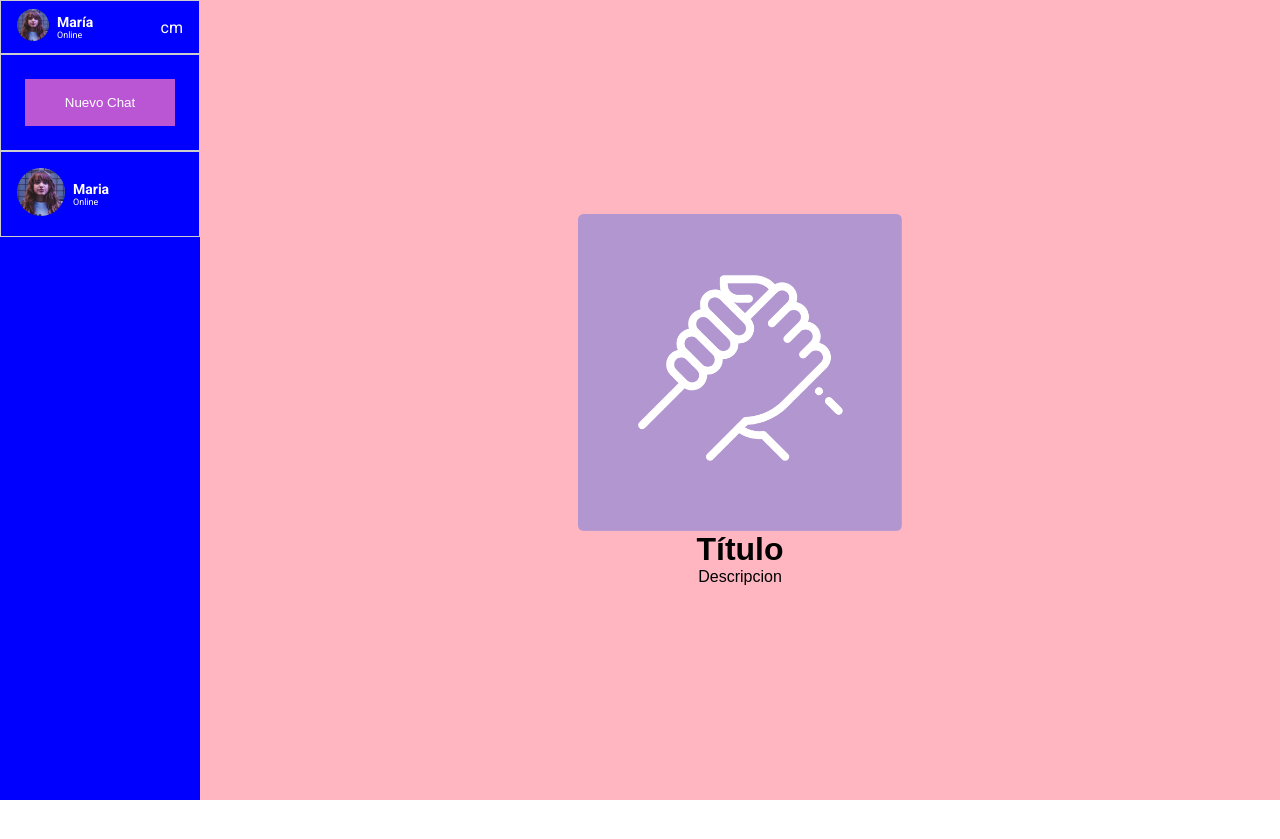
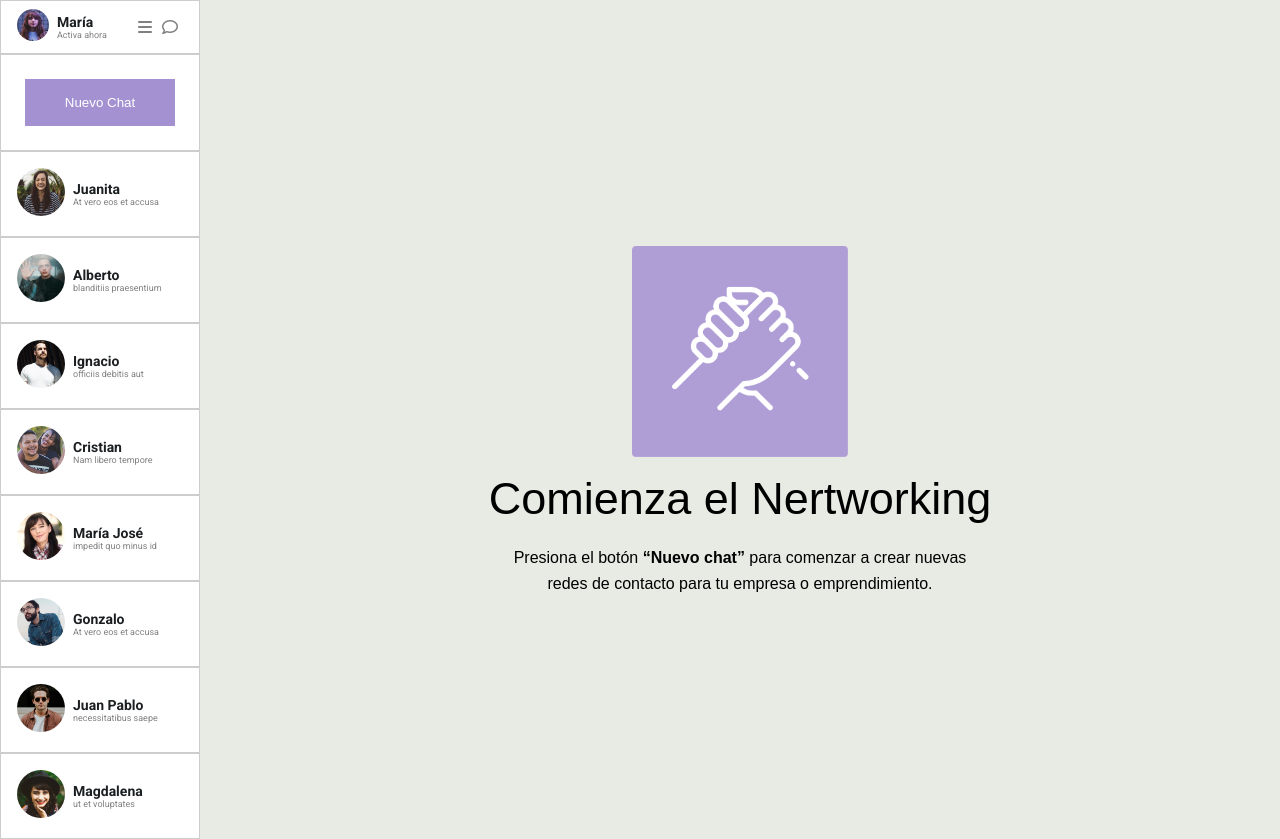
Before and after one commit to Revillot10/Sistema_mensajeria, a plain HTML site: page index.html in a window 1280 px wide. Before the commit the page ends 800 px from the top, so only its background shows below. Drawn offline with Linux system fonts and the light colour scheme.

Commit message:
commit final

```diff
--- a/assets/css/styles.css
+++ b/assets/css/styles.css
@@ -7,8 +7,8 @@
 }
 
 .lista-contactos{
-    background-color: blue;
-    color: white;
+    background-color: #fff;
+    color: #1b1f21;
     width: 20vh;
     min-height: 100vh;
     min-width: 200px;
@@ -16,7 +16,7 @@
 }
 
 .imagen-grande{
-    background-color: lightpink;
+    background-color: #e8ebe4;
     width: 100%;
     display: flex;
     flex-direction: column;
@@ -26,7 +26,7 @@
 }
 
 .imagen-grande img{
-    width: 30%;
+    width: 20%;
 }
 
 .usuario-conectado{
@@ -41,6 +41,11 @@
     justify-content: end;
 }
 
+.opciones-usuario-conectado i{
+    margin: 5px;
+    color: gray;
+}
+
 .datos-usuario-conectado{
     width: 100%;
     padding: 0 0.5rem;
@@ -51,10 +56,11 @@
 }
 .status-usuario-conectado{
     font-size: xx-small;
+    color: gray;
 }
 
 .btn-nuevo-chat{
-    background-color: mediumorchid;
+    background-color: #a491d2;
     color: white;
     text-decoration: none;
     padding: 1rem;
@@ -79,20 +85,27 @@
     align-items: center;
 }
 
-.datos-usuario-contacto{
-    padding: 0.4rem;
-}
-
-.nombre-usuario-contacto{
-    font-size: 12px;
-}
-
-status-usuario-contacto{
-    font-size: 12px;
-}
-
 .avatar-usuario-contacto img{
     border-radius: 50%;
     width: 48px;
     height: 48px;
 }
+.datos-usuario-contacto{
+    padding: 0.4rem;
+}
+.nombre-usuario-contacto{
+    font-size: 12px;
+}
+status-usuario-contacto{
+    font-size: 12px;
+}
+
+.texto-imagen-grande{
+    font-size: 45px;
+    padding: 1rem;
+}
+
+.texto-imagen-grande-2{
+    font-size: 16px;
+    padding: 0.5rem;
+}
--- a/index.html
+++ b/index.html
@@ -3,7 +3,7 @@
 <head>
     <meta charset="UTF-8">
     <meta name="viewport" content="width=device-width, initial-scale=1.0">
-    <title>Best Design</title>
+    <title>Sistema de Mensajería</title>
     <link rel="stylesheet" href="./assets/css/styles.css">
     <script src="https://kit.fontawesome.com/59fa9f5778.js" crossorigin="anonymous"></script>
     <link rel="preconnect" href="https://fonts.googleapis.com">
@@ -12,7 +12,6 @@
     <link href="https://fonts.googleapis.com/css2?family=Open+Sans:ital,wght@0,300..800;1,300..800&family=Roboto:ital,wght@0,100;0,300;0,400;0,500;0,700;0,900;1,100;1,300;1,400;1,500;1,700;1,900&display=swap" rel="stylesheet">
 
 </head>
-
 <body>
     <div class="main-container">
         <div class="lista-contactos">
@@ -22,11 +21,11 @@
                 </div>
                 <div class="datos-usuario-conectado">
                     <p class="nombre-usuario-conectado">María</p>
-                    <p class="status-usuario-conectado">Online</p>
+                    <p class="status-usuario-conectado">Activa ahora</p>
                 </div>
                 <div class="opciones-usuario-conectado">
-                    <p>c</p>
-                    <p>m</p>
+                    <i class="fas fa-bars"></i>
+                    <i class="fa-regular fa-comment"></i>
                 </div>
             </div>
             <div class="div-btn-nuevo-chat">
@@ -34,18 +33,90 @@
             </div>
             <div class="contacto">
                 <div class="avatar-usuario-contacto">
-                    <img src="./assets/img/maria.jpg" />
+                    <img src="./assets/img/Juanita.jpg" />
                 </div>
                 <div class="datos-usuario-conectado">
-                    <p class="nombre-usuario-conectado">Maria</p>
-                    <p class="status-usuario-conectado">Online</p>
+                    <p class="nombre-usuario-conectado">Juanita</p>
+                    <p class="status-usuario-conectado">At vero eos et accusa</p>
                 </div>
             </div>
+
+            <div class="contacto">
+                <div class="avatar-usuario-contacto">
+                    <img src="./assets/img/Alberto.jpg" />
+                </div>
+                <div class="datos-usuario-conectado">
+                    <p class="nombre-usuario-conectado">Alberto</p>
+                    <p class="status-usuario-conectado">blanditiis praesentium</p>
+                </div>
+            </div>
+
+            <div class="contacto">
+                <div class="avatar-usuario-contacto">
+                    <img src="./assets/img/Ignacio.jpg" />
+                </div>
+                <div class="datos-usuario-conectado">
+                    <p class="nombre-usuario-conectado">Ignacio</p>
+                    <p class="status-usuario-conectado">officiis debitis aut</p>
+                </div>
+            </div>
+
+            <div class="contacto">
+                <div class="avatar-usuario-contacto">
+                    <img src="./assets/img/Cristian.jpg" />
+                </div>
+                <div class="datos-usuario-conectado">
+                    <p class="nombre-usuario-conectado">Cristian</p>
+                    <p class="status-usuario-conectado">Nam libero tempore</p>
+                </div>
+            </div>
+
+            <div class="contacto">
+                <div class="avatar-usuario-contacto">
+                    <img src="./assets/img/Maria_jose.jpg" />
+                </div>
+                <div class="datos-usuario-conectado">
+                    <p class="nombre-usuario-conectado">María José</p>
+                    <p class="status-usuario-conectado">impedit quo minus id</p>
+                </div>
+            </div>
+
+            <div class="contacto">
+                <div class="avatar-usuario-contacto">
+                    <img src="./assets/img/Gonzalo.jpg" />
+                </div>
+                <div class="datos-usuario-conectado">
+                    <p class="nombre-usuario-conectado">Gonzalo</p>
+                    <p class="status-usuario-conectado">At vero eos et accusa</p>
+                </div>
+            </div>
+
+            <div class="contacto">
+                <div class="avatar-usuario-contacto">
+                    <img src="./assets/img/Juan_pablo.jpg" />
+                </div>
+                <div class="datos-usuario-conectado">
+                    <p class="nombre-usuario-conectado">Juan Pablo</p>
+                    <p class="status-usuario-conectado">necessitatibus saepe</p>
+                </div>
+            </div>
+
+            <div class="contacto">
+                <div class="avatar-usuario-contacto">
+                    <img src="./assets/img/Magdalena.jpg" />
+                </div>
+                <div class="datos-usuario-conectado">
+                    <p class="nombre-usuario-conectado">Magdalena</p>
+                    <p class="status-usuario-conectado">ut et voluptates</p>
+                </div>
+            </div>
+
         </div>
         <div class="imagen-grande" >
             <img src="./assets/img/hand.png" />
-                <h1>Título</h1>
-                <p>Descripcion</p>
+                <p class="texto-imagen-grande">Comienza el Nertworking</p>
+                <p class="texto-imagen-grande-2">Presiona el botón <strong>“Nuevo chat”</strong> para comenzar a crear nuevas</p>
+                <p>redes de contacto para tu empresa o emprendimiento.</p>
         </div>
     </div>
 </body>
```
Also changed, not shown: assets/img/Alberto.jpg (renamed from assets/img/Screen Shot 2018-11-28 at 15.32.16.jpg), assets/img/Cristian.jpg (renamed from assets/img/Screen Shot 2018-11-28 at 15.28.30.jpg), assets/img/Gonzalo.jpg (renamed from assets/img/Screen Shot 2018-11-28 at 15.31.09.jpg), assets/img/Ignacio.jpg (renamed from assets/img/Screen Shot 2018-11-28 at 15.30.34.jpg), assets/img/Juan_pablo.jpg (renamed from assets/img/Screen Shot 2018-11-28 at 15.30.54.jpg), assets/img/Juanita.jpg (renamed from assets/img/Screen Shot 2018-11-28 at 15.27.14.jpg), assets/img/Magdalena.jpg (renamed from assets/img/Screen Shot 2018-11-28 at 15.28.04.jpg), assets/img/Maria_jose.jpg (renamed from assets/img/Screen Shot 2018-11-28 at 15.32.44.jpg).
